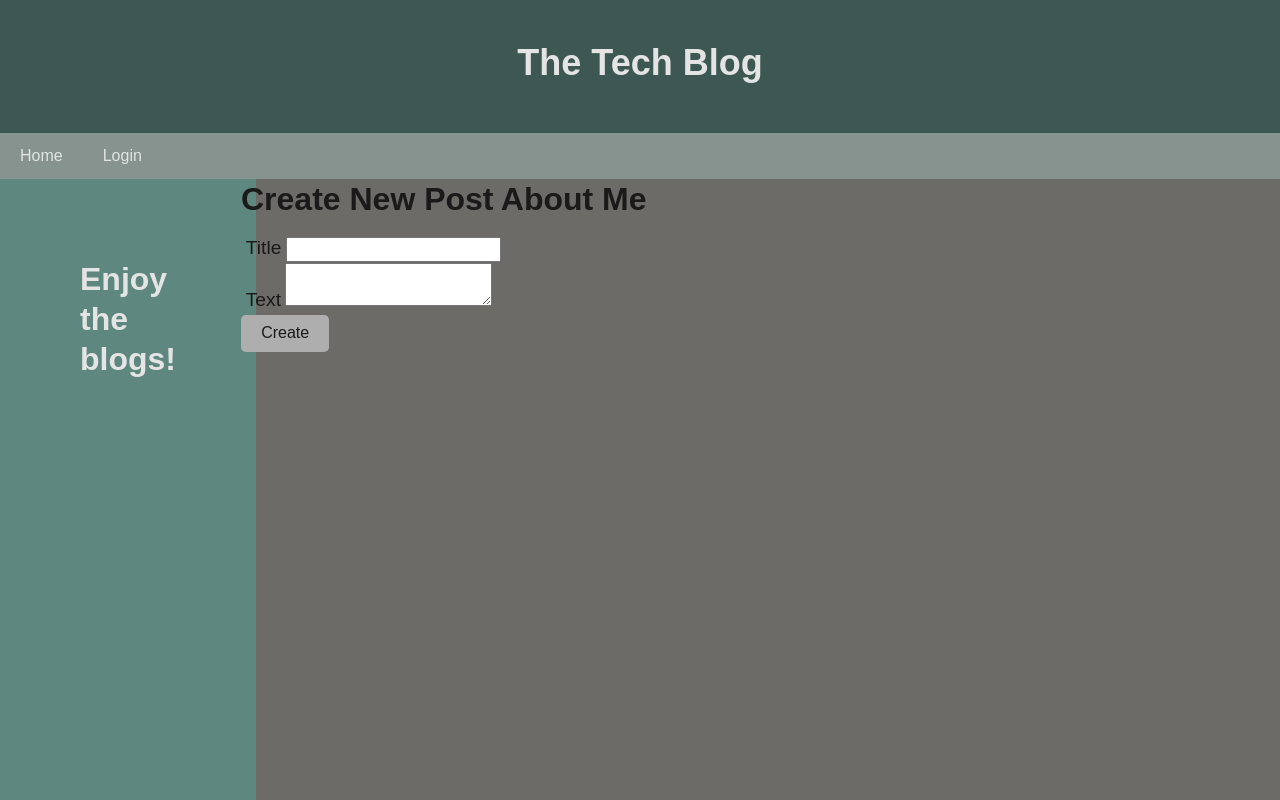
After one commit to melwang1/techblogger, a Node project: template views/dashboard.handlebars in a window 1280 px wide. The commit adds this page. Run offline with Node 20 templates, Linux system fonts and the light colour scheme; the template is opened without the code that fills it, so the values that code supplies are empty; some libraries are stand-ins or nearby versions.

```diff
--- /dev/null
+++ b/views/dashboard.handlebars
@@ -0,0 +1,38 @@
+<section class="row">
+  <div class = "column">
+    <h2>Create New Post</h2>
+
+    <form class="new-post-form">
+      <div>
+        <label for="post-title">Title</label>
+        <input type="text" id="post-title" name="post-title" />
+      </div>
+      <div>
+        <label for="post-text">Text</label>
+        <textarea id="post-text" name="post-text"></textarea>
+      </div>
+      <button type="submit" class="btn">Create</button>
+    </form>
+  </div>
+  <div class = "column">
+    <h2>About Me</h2>
+    {{> user-info}}
+  </div>
+
+</section>
+
+{{#if posts.length}}
+<section>
+  <h2>Your Posts</h2>
+  <ol>
+    {{#each posts as |post|}}
+    <li>
+      {{> post-info post}}
+      <a href="/dashboard/edit/{{post.id}}" class="edit-link">Edit post</a>
+    </li>
+    {{/each}}
+  </ol>
+</section>
+{{/if}}
+
+<script src="/js/add-post.js"></script>
--- a/views/layouts/main.handlebars
+++ b/views/layouts/main.handlebars
@@ -29,6 +29,7 @@
       {{{body}}}
     </div>
   </main>
+
   {{#if loggedIn}}
   <script src="/js/logout.js"></script>
   {{/if}}
```
Also changed, not shown: controllers/homeRoutes.js (+11 -1 lines), public/js/login.js (+1 -26 lines), public/js/signup.js (added, +25 -0 lines), views/signup.handlebars (added, +21 -0 lines).
